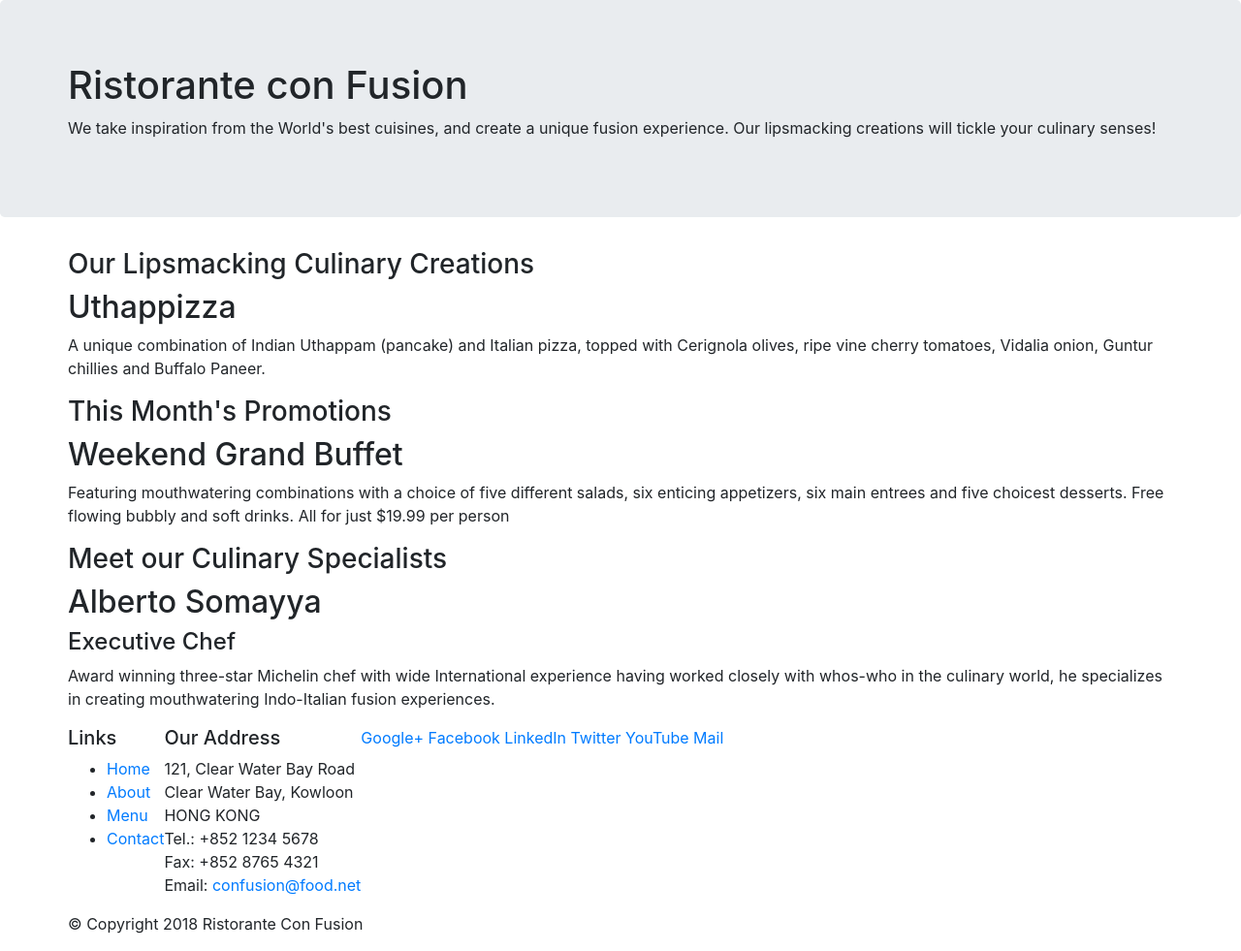
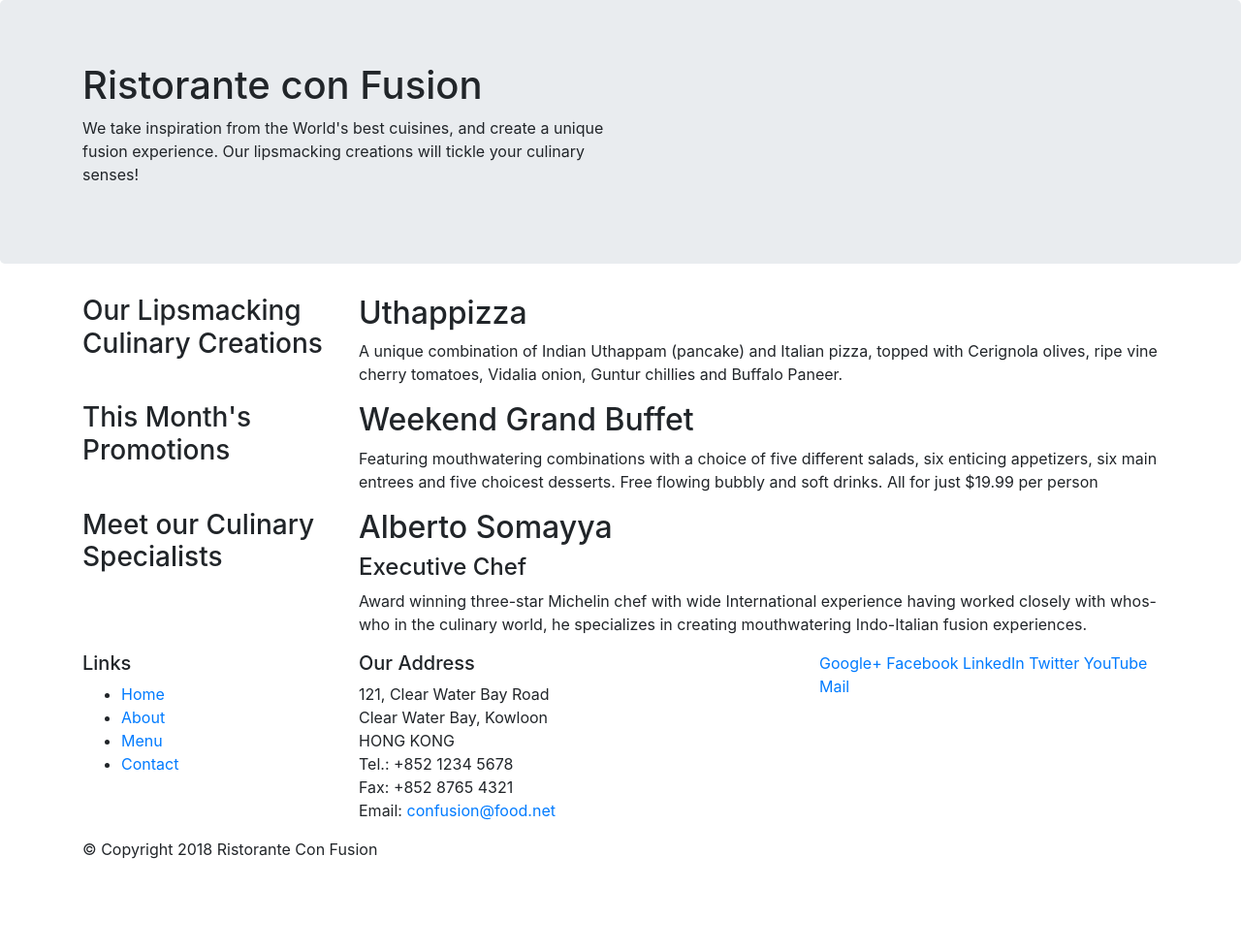
Before and after one commit to deepikagoel1/bootstrap4-app, a website: page index.html in a window 1280 px wide. Shown: the whole page at 97% size. After the commit the page ends 904 px from the top, so only its background shows below. Drawn offline with nearby package versions, Linux system fonts and the light colour scheme.

Commit message:
Bootstrap col class extra-small, small, medium

```diff
--- a/index.html
+++ b/index.html
@@ -17,11 +17,11 @@
     <header class="jumbotron">
         <div class="container">
             <div class="row">
-                <div>
+                <div class="col-12 col-sm-6">
                     <h1>Ristorante con Fusion</h1>
                     <p>We take inspiration from the World's best cuisines, and create a unique fusion experience. Our lipsmacking creations will tickle your culinary senses!</p>
                 </div>
-                <div>
+                <div class="col-12 col-sm">
                 </div>
             </div>
         </div>
@@ -29,10 +29,10 @@
 
     <div class="container">
         <div class="row">
-            <div>
+            <div class="col-12 col-sm-4 col-md-3">
                 <h3>Our Lipsmacking Culinary Creations</h3>
             </div>
-            <div>
+            <div class="col col-sm col-md">
                 <h2>Uthappizza</h2>
                 <p>A unique combination of Indian Uthappam (pancake) and Italian pizza, topped with Cerignola olives, ripe vine cherry tomatoes, Vidalia onion, Guntur chillies and Buffalo Paneer.</p>
             </div>
@@ -40,20 +40,20 @@
 
 
         <div class="row">
-            <div>
+            <div class="col-12 col-sm-4 col-md-3">
                 <h3>This Month's Promotions</h3>
             </div>
-            <div>
+            <div class="col col-sm col-md">
                 <h2>Weekend Grand Buffet</h2>
                 <p>Featuring mouthwatering combinations with a choice of five different salads, six enticing appetizers, six main entrees and five choicest desserts. Free flowing bubbly and soft drinks. All for just $19.99 per person </p>
             </div>
         </div>
 
         <div class="row">
-            <div>
+            <div class="col-12 col-sm-4 col-md-3">
                 <h3>Meet our Culinary Specialists</h3>
             </div>
-            <div>
+            <div class="col col-sm col-md">
                 <h2>Alberto Somayya</h2>
                 <h4>Executive Chef</h4>
                 <p>Award winning three-star Michelin chef with wide International experience having worked closely with whos-who in the culinary world, he specializes in creating mouthwatering Indo-Italian fusion experiences. </p>
@@ -64,7 +64,7 @@
     <footer>
         <div class="container">
             <div class="row">
-                <div>
+                <div class="col-4 col-sm-2 col-md-3">
                     <h5>Links</h5>
                     <ul>
                         <li><a href="#">Home</a></li>
@@ -73,7 +73,7 @@
                         <li><a href="#">Contact</a></li>
                     </ul>
                 </div>
-                <div>
+                <div class="col-7 col-sm-5">
                     <h5>Our Address</h5>
                     <address>
 		              121, Clear Water Bay Road<br>
@@ -84,7 +84,7 @@
 		              Email: <a href="mailto:confusion@food.net">confusion@food.net</a>
 		           </address>
                 </div>
-                <div>
+                <div class="col-12 col-sm-4">
                     <div>
                         <a href="http://google.com/+">Google+</a>
                         <a href="http://www.facebook.com/profile.php?id=">Facebook</a>
@@ -96,7 +96,7 @@
                 </div>
            </div>
            <div class="row">
-                <div>
+                <div class="col-auto">
                     <p>© Copyright 2018 Ristorante Con Fusion</p>
                 </div>
            </div>
```
